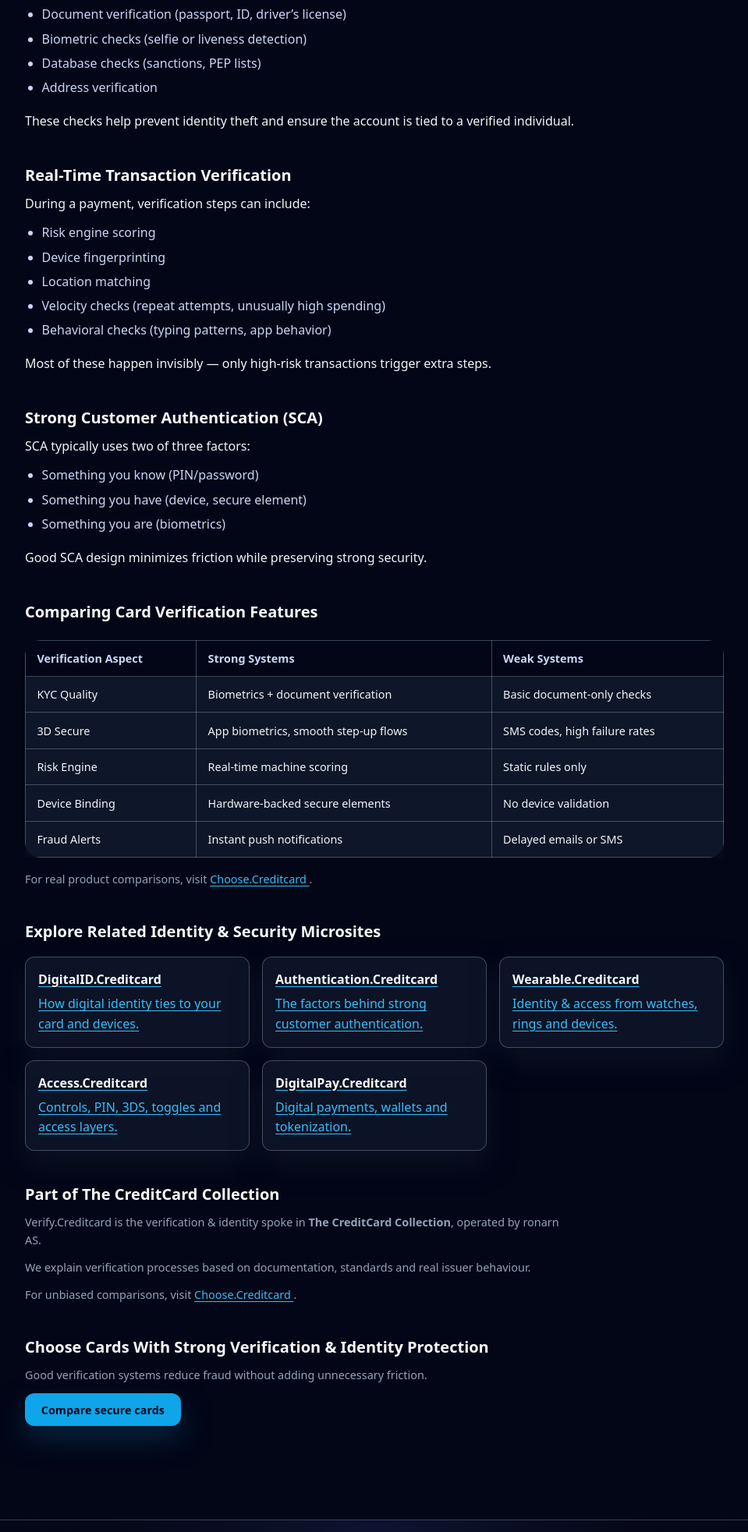
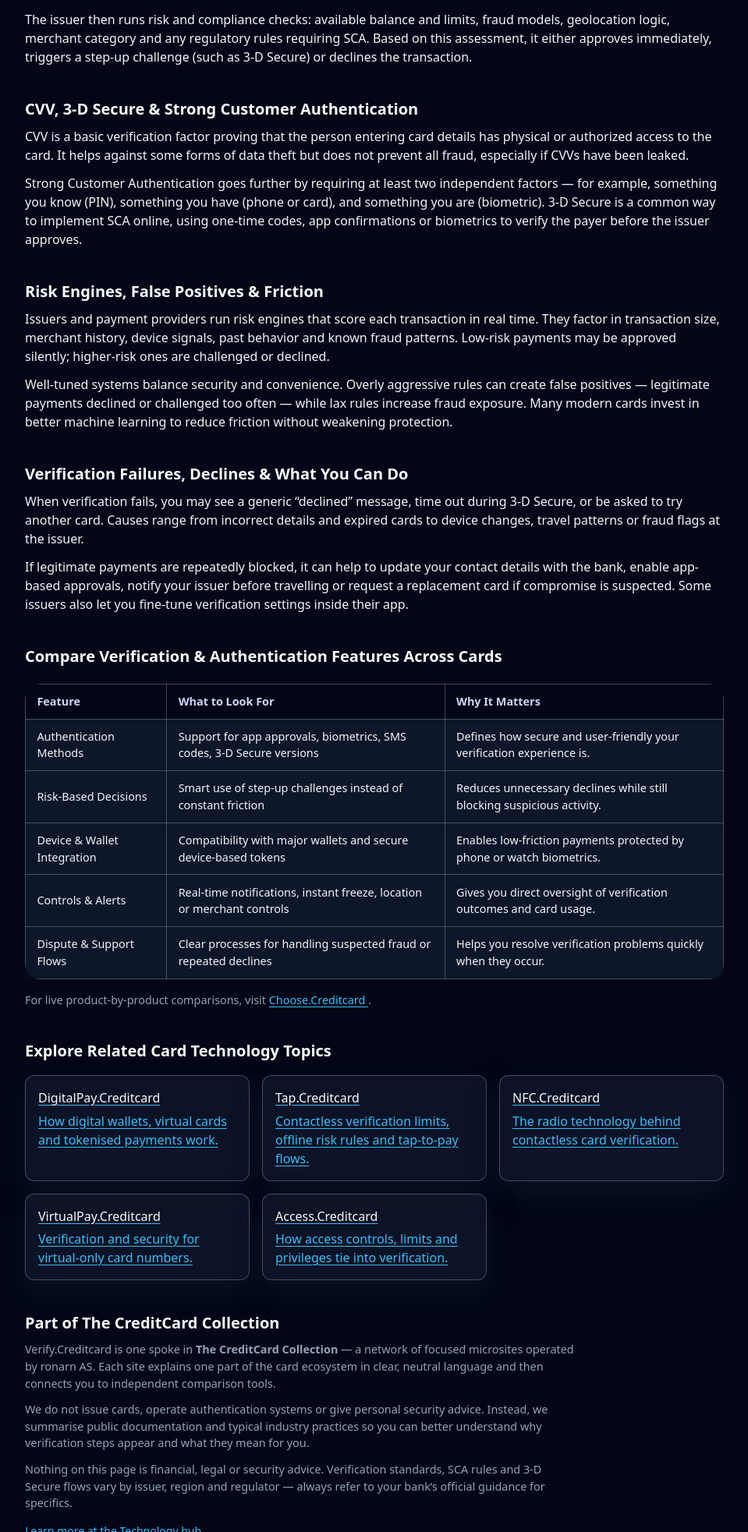
Before and after one commit to ChooseCreditCard/verify.creditcard, a plain HTML site: page index.html in a window 1280 px wide. Shown: the part 835-2800 px from the top of the page at 78% size, without its empty margins (160-1119 px from the left). Drawn offline with nearby package versions, Linux system fonts and the light colour scheme.

Commit message:
Update index.html

```diff
--- a/index.html
+++ b/index.html
@@ -4,250 +4,217 @@
   <meta charset="UTF-8" />
   <meta name="viewport" content="width=device-width, initial-scale=1" />
 
-  <title>Verify.Creditcard – Identity, Verification & KYC in Card Payments</title>
-  <meta name="description" content="Verify.creditcard explains how identity verification, KYC, SCA and authentication work in credit card systems. Independent, documentation-based overview." />
+  <title>Verify.Creditcard – Card Verification & Strong Customer Authentication</title>
+  <meta name="description" content="Understand how credit-card verification works: CVV checks, 3-D Secure, Strong Customer Authentication, risk engines and what happens when a transaction is challenged or declined." />
   <meta name="robots" content="index,follow" />
   <link rel="canonical" href="https://verify.creditcard/" />
 
   <!-- Open Graph -->
-  <meta property="og:title" content="Verify.Creditcard – Verification & Identity Checks" />
-  <meta property="og:description" content="Learn how credit card verification works: KYC, identity proofing, risk engines, SCA, device checks and merchant validation." />
+  <meta property="og:title" content="Verify.Creditcard – Card Verification & Strong Customer Authentication Explained" />
+  <meta property="og:description" content="Learn how credit-card verification, 3-D Secure, SCA and risk-based checks work behind the scenes to approve or decline transactions." />
   <meta property="og:type" content="website" />
   <meta property="og:url" content="https://verify.creditcard/" />
   <meta property="og:image" content="https://choose.creditcard/preview.png?utm_source=verify.creditcard&utm_medium=referral&utm_campaign=og_image" />
 
   <!-- Twitter -->
   <meta name="twitter:card" content="summary_large_image" />
-  <meta name="twitter:title" content="Verify.Creditcard – Card Verification Explained" />
-  <meta name="twitter:description" content="Independent guide to credit card identity checks, KYC, SCA and authentication flows." />
+  <meta name="twitter:title" content="Verify.Creditcard – Card Verification & Strong Customer Authentication Explained" />
+  <meta name="twitter:description" content="Independent explanation of how card verification works online and in-store: CVV, 3-D Secure, SCA, step-up checks and fraud controls." />
   <meta name="twitter:image" content="https://choose.creditcard/preview.png?utm_source=verify.creditcard&utm_medium=referral&utm_campaign=twitter_image" />
 
   <!-- GA4 -->
   <script async src="https://www.googletagmanager.com/gtag/js?id=G-64FE63JQ3H"></script>
   <script>
     window.dataLayer = window.dataLayer || [];
-    function gtag(){ dataLayer.push(arguments); }
+    function gtag(){dataLayer.push(arguments);}
     gtag('js', new Date());
     gtag('config', 'G-64FE63JQ3H');
   </script>
 
+  <!-- Tailwind for utility classes -->
+  <script src="https://cdn.tailwindcss.com"></script>
+
+  <!-- Your shared minisite styles -->
   <link rel="stylesheet" href="./styles.css" />
 </head>
-
 <body class="bg-slate-950 text-slate-100">
-
   <header class="site-header">
     <div class="nav-inner max-w-6xl">
-
       <div class="brand">
         <div class="cc-logo">CC</div>
         <div class="brand-text">
           <div class="brand-title">Verify.Creditcard</div>
-        <div class="brand-subtitle">Verification & Identity Checks</div>
+          <div class="brand-subtitle">Card Verification & SCA Explained</div>
         </div>
       </div>
-
-    <nav class="nav-links">
+      <nav class="nav-links" aria-label="Page navigation">
         <a href="#overview">Overview</a>
-      <a href="#steps">Verification Steps</a>
+        <a href="#mechanics">How It Works</a>
         <a href="#compare">Compare</a>
       </nav>
-
     </div>
   </header>
 
   <main class="cc-page">
-
     <!-- Breadcrumb -->
     <div class="cc-breadcrumb">
       <a href="https://choose.creditcard/?utm_source=verify.creditcard&utm_medium=referral&utm_campaign=breadcrumb">Home</a>
       &nbsp;›&nbsp;
-    Verification
+      Verify.Creditcard
     </div>
 
     <!-- Hero -->
     <section class="hero">
-    <h1>How Identity Verification Works in Card Payments</h1>
+      <div class="hero-content">
+        <h1>How Credit-Card Verification & Strong Authentication Really Work</h1>
         <p class="hero-lead">
-      Verify.Creditcard explains how card issuers verify identity, score risk, authenticate users, and prevent fraud — across online, in-store and device-based transactions.
+          Every card payment passes through layers of verification: CVV checks, risk scores, Strong Customer Authentication and, sometimes, extra challenges like 3-D Secure. This page explains what those steps do, why they matter, and how they affect approvals, declines and user experience.
         </p>
-
         <a class="cta" href="https://choose.creditcard/?utm_source=verify.creditcard&utm_medium=referral&utm_campaign=hero_cta">
-      Compare secure credit cards
+          Compare cards with modern verification tech
         </a>
+      </div>
     </section>
 
-  <!-- Sections -->
+    <!-- Content sections -->
     <section id="overview" class="section">
-    <h2>Why Verification Matters in Card Payments</h2>
-    <p>Verification ensures that the person using a card is the legitimate cardholder. Without proper verification layers, fraud risk increases dramatically — especially online.</p>
-
-    <ul class="list">
-      <li>Identity verification at onboarding (KYC)</li>
-      <li>Ongoing risk scoring during transactions</li>
-      <li>Authentication checks like biometrics or PIN</li>
-      <li>Device and behavioral analysis</li>
-    </ul>
-
-    <p>Card systems combine multiple verification layers to keep payments smooth while still blocking suspicious behavior.</p>
+      <h2>What Is Card Verification in Practice?</h2>
+      <p>Card verification is the process of confirming that a payment request is genuine and allowed. It combines simple checks — correct card number, expiry date, CVV — with deeper logic such as fraud scoring, device fingerprinting and, in many regions, Strong Customer Authentication (SCA).</p>
+      <p>Online, verification often includes 3-D Secure or similar flows, where you may be asked to enter a one-time code, confirm in your banking app or use biometrics. In-store, verification may rely on chip-and-PIN, contactless limits and risk-based approvals that sometimes request a PIN even when you tap.</p>
     </section>
 
-  <section id="steps" class="section">
-    <h2>KYC & Identity Proofing</h2>
-    <p>KYC (“Know Your Customer”) checks confirm your identity when opening a card account. Common steps include:</p>
-
-    <ul class="list">
-      <li>Document verification (passport, ID, driver’s license)</li>
-      <li>Biometric checks (selfie or liveness detection)</li>
-      <li>Database checks (sanctions, PEP lists)</li>
-      <li>Address verification</li>
-    </ul>
-
-    <p>These checks help prevent identity theft and ensure the account is tied to a verified individual.</p>
+    <section id="mechanics" class="section">
+      <h2>How a Verified Card Transaction Flows</h2>
+      <p>When you submit card details, the merchant’s gateway packages the transaction and sends it to an acquirer, which forwards it to the card network and then to your issuer. Along the way, basic validation checks that the card exists, is not blocked and passes format and CVV rules.</p>
+      <p>The issuer then runs risk and compliance checks: available balance and limits, fraud models, geolocation logic, merchant category and any regulatory rules requiring SCA. Based on this assessment, it either approves immediately, triggers a step-up challenge (such as 3-D Secure) or declines the transaction.</p>
     </section>
 
     <section class="section">
-    <h2>Real-Time Transaction Verification</h2>
-    <p>During a payment, verification steps can include:</p>
-
-    <ul class="list">
-      <li>Risk engine scoring</li>
-      <li>Device fingerprinting</li>
-      <li>Location matching</li>
-      <li>Velocity checks (repeat attempts, unusually high spending)</li>
-      <li>Behavioral checks (typing patterns, app behavior)</li>
-    </ul>
-
-    <p>Most of these happen invisibly — only high-risk transactions trigger extra steps.</p>
+      <h2>CVV, 3-D Secure & Strong Customer Authentication</h2>
+      <p>CVV is a basic verification factor proving that the person entering card details has physical or authorized access to the card. It helps against some forms of data theft but does not prevent all fraud, especially if CVVs have been leaked.</p>
+      <p>Strong Customer Authentication goes further by requiring at least two independent factors — for example, something you know (PIN), something you have (phone or card), and something you are (biometric). 3-D Secure is a common way to implement SCA online, using one-time codes, app confirmations or biometrics to verify the payer before the issuer approves.</p>
     </section>
 
     <section class="section">
-    <h2>Strong Customer Authentication (SCA)</h2>
-    <p>SCA typically uses two of three factors:</p>
-
-    <ul class="list">
-      <li>Something you know (PIN/password)</li>
-      <li>Something you have (device, secure element)</li>
-      <li>Something you are (biometrics)</li>
-    </ul>
-
-    <p>Good SCA design minimizes friction while preserving strong security.</p>
+      <h2>Risk Engines, False Positives & Friction</h2>
+      <p>Issuers and payment providers run risk engines that score each transaction in real time. They factor in transaction size, merchant history, device signals, past behavior and known fraud patterns. Low-risk payments may be approved silently; higher-risk ones are challenged or declined.</p>
+      <p>Well-tuned systems balance security and convenience. Overly aggressive rules can create false positives — legitimate payments declined or challenged too often — while lax rules increase fraud exposure. Many modern cards invest in better machine learning to reduce friction without weakening protection.</p>
     </section>
 
-  <!-- Comparison Table -->
+    <section class="section">
+      <h2>Verification Failures, Declines & What You Can Do</h2>
+      <p>When verification fails, you may see a generic “declined” message, time out during 3-D Secure, or be asked to try another card. Causes range from incorrect details and expired cards to device changes, travel patterns or fraud flags at the issuer.</p>
+      <p>If legitimate payments are repeatedly blocked, it can help to update your contact details with the bank, enable app-based approvals, notify your issuer before travelling or request a replacement card if compromise is suspected. Some issuers also let you fine-tune verification settings inside their app.</p>
+    </section>
+
+    <!-- Comparison block -->
     <section id="compare" class="section">
-    <h2>Comparing Card Verification Features</h2>
-
+      <h2>Compare Verification & Authentication Features Across Cards</h2>
       <div class="table-wrap">
         <table class="table">
           <thead>
             <tr>
-            <th>Verification Aspect</th>
-            <th>Strong Systems</th>
-            <th>Weak Systems</th>
+              <th>Feature</th>
+              <th>What to Look For</th>
+              <th>Why It Matters</th>
             </tr>
           </thead>
           <tbody>
             <tr>
-            <td>KYC Quality</td>
-            <td>Biometrics + document verification</td>
-            <td>Basic document-only checks</td>
+              <td>Authentication Methods</td>
+              <td>Support for app approvals, biometrics, SMS codes, 3-D Secure versions</td>
+              <td>Defines how secure and user-friendly your verification experience is.</td>
             </tr>
             <tr>
-            <td>3D Secure</td>
-            <td>App biometrics, smooth step-up flows</td>
-            <td>SMS codes, high failure rates</td>
+              <td>Risk-Based Decisions</td>
+              <td>Smart use of step-up challenges instead of constant friction</td>
+              <td>Reduces unnecessary declines while still blocking suspicious activity.</td>
             </tr>
             <tr>
-            <td>Risk Engine</td>
-            <td>Real-time machine scoring</td>
-            <td>Static rules only</td>
+              <td>Device &amp; Wallet Integration</td>
+              <td>Compatibility with major wallets and secure device-based tokens</td>
+              <td>Enables low-friction payments protected by phone or watch biometrics.</td>
             </tr>
             <tr>
-            <td>Device Binding</td>
-            <td>Hardware-backed secure elements</td>
-            <td>No device validation</td>
+              <td>Controls &amp; Alerts</td>
+              <td>Real-time notifications, instant freeze, location or merchant controls</td>
+              <td>Gives you direct oversight of verification outcomes and card usage.</td>
             </tr>
             <tr>
-            <td>Fraud Alerts</td>
-            <td>Instant push notifications</td>
-            <td>Delayed emails or SMS</td>
+              <td>Dispute &amp; Support Flows</td>
+              <td>Clear processes for handling suspected fraud or repeated declines</td>
+              <td>Helps you resolve verification problems quickly when they occur.</td>
             </tr>
           </tbody>
         </table>
       </div>
-
       <p class="small">
-      For real product comparisons, visit
+        For live product-by-product comparisons, visit
         <a href="https://choose.creditcard/?utm_source=verify.creditcard&utm_medium=referral&utm_campaign=comparison_section">
           Choose.Creditcard
         </a>.
       </p>
     </section>
 
-  <!-- Cluster Links -->
+    <!-- Cluster links -->
     <section class="section">
-    <h2>Explore Related Identity & Security Microsites</h2>
-
+      <h2>Explore Related Card Technology Topics</h2>
       <div class="cluster-grid">
-
-      <a class="cluster-card" href="https://digitalid.creditcard/?utm_source=verify.creditcard&utm_medium=referral&utm_campaign=cluster_digitalid">
-        <h3>DigitalID.Creditcard</h3>
-        <p>How digital identity ties to your card and devices.</p>
+        <a class="cluster-card" href="https://digitalpay.creditcard/?utm_source=verify.creditcard&utm_medium=referral&utm_campaign=cluster_digitalpay">
+          <h3>DigitalPay.Creditcard</h3>
+          <p>How digital wallets, virtual cards and tokenised payments work.</p>
         </a>
-
-      <a class="cluster-card" href="https://authentication.creditcard/?utm_source=verify.creditcard&utm_medium=referral&utm_campaign=cluster_authentication">
-        <h3>Authentication.Creditcard</h3>
-        <p>The factors behind strong customer authentication.</p>
+        <a class="cluster-card" href="https://tap.creditcard/?utm_source=verify.creditcard&utm_medium=referral&utm_campaign=cluster_tap">
+          <h3>Tap.Creditcard</h3>
+          <p>Contactless verification limits, offline risk rules and tap-to-pay flows.</p>
         </a>
-
-      <a class="cluster-card" href="https://wearable.creditcard/?utm_source=verify.creditcard&utm_medium=referral&utm_campaign=cluster_wearable">
-        <h3>Wearable.Creditcard</h3>
-        <p>Identity & access from watches, rings and devices.</p>
+        <a class="cluster-card" href="https://nfc.creditcard/?utm_source=verify.creditcard&utm_medium=referral&utm_campaign=cluster_nfc">
+          <h3>NFC.Creditcard</h3>
+          <p>The radio technology behind contactless card verification.</p>
         </a>
-
+        <a class="cluster-card" href="https://virtualpay.creditcard/?utm_source=verify.creditcard&utm_medium=referral&utm_campaign=cluster_virtualpay">
+          <h3>VirtualPay.Creditcard</h3>
+          <p>Verification and security for virtual-only card numbers.</p>
+        </a>
         <a class="cluster-card" href="https://access.creditcard/?utm_source=verify.creditcard&utm_medium=referral&utm_campaign=cluster_access">
           <h3>Access.Creditcard</h3>
-        <p>Controls, PIN, 3DS, toggles and access layers.</p>
+          <p>How access controls, limits and privileges tie into verification.</p>
         </a>
-
-      <a class="cluster-card" href="https://digitalpay.creditcard/?utm_source=verify.creditcard&utm_medium=referral&utm_campaign=cluster_digitalpay">
-        <h3>DigitalPay.Creditcard</h3>
-        <p>Digital payments, wallets and tokenization.</p>
-      </a>
-
       </div>
     </section>
 
-  <!-- Collection Section -->
+    <!-- Collection section -->
     <section class="section">
       <h2>Part of The CreditCard Collection</h2>
       <p class="small">
-      Verify.Creditcard is the verification & identity spoke in <strong>The CreditCard Collection</strong>, operated by ronarn AS.
+        Verify.Creditcard is one spoke in <strong>The CreditCard Collection</strong> — a network of focused microsites operated by ronarn AS. Each site explains one part of the card ecosystem in clear, neutral language and then connects you to independent comparison tools.
       </p>
       <p class="small">
-      We explain verification processes based on documentation, standards and real issuer behaviour.
+        We do not issue cards, operate authentication systems or give personal security advice. Instead, we summarise public documentation and typical industry practices so you can better understand why verification steps appear and what they mean for you.
       </p>
       <p class="small">
-      For unbiased comparisons, visit
-      <a href="https://choose.creditcard/?utm_source=verify.creditcard&utm_medium=referral&utm_campaign=collection_section">
-        Choose.Creditcard
-      </a>.
+        Nothing on this page is financial, legal or security advice. Verification standards, SCA rules and 3-D Secure flows vary by issuer, region and regulator — always refer to your bank’s official guidance for specifics.
       </p>
+
+      <!-- REQUIRED HUB SNIPPET: Technology hub -->
+      <div class="hub-link">
+        <a href="https://choose.creditcard/technology/?utm_source=verify.creditcard&utm_medium=referral&utm_campaign=minisite_to_hub"
+           class="text-sm text-slate-600 hover:text-slate-900">
+          Learn more at the Technology hub
+        </a>
+      </div>
     </section>
 
     <!-- Bottom CTA -->
     <section class="section">
-    <h2>Choose Cards With Strong Verification & Identity Protection</h2>
+      <h2>Ready to Choose a Card with Strong Verification?</h2>
       <p class="small">
-      Good verification systems reduce fraud without adding unnecessary friction.
+        Use Verify.Creditcard to understand how verification and authentication work, then visit the main comparison hub to find cards that combine modern security, low friction and the features you care about most.
       </p>
-
       <a class="cta" href="https://choose.creditcard/?utm_source=verify.creditcard&utm_medium=referral&utm_campaign=bottom_cta">
-      Compare secure cards
+        Go to Choose.Creditcard
       </a>
     </section>
-
   </main>
 
   <footer class="mini-footer">
@@ -256,6 +223,5 @@
       Contact: <a href="mailto:support@cc.creditcard">support@cc.creditcard</a>
     </p>
   </footer>
-
 </body>
 </html>
```
Lines whose indentation alone changed are shown as unchanged.
